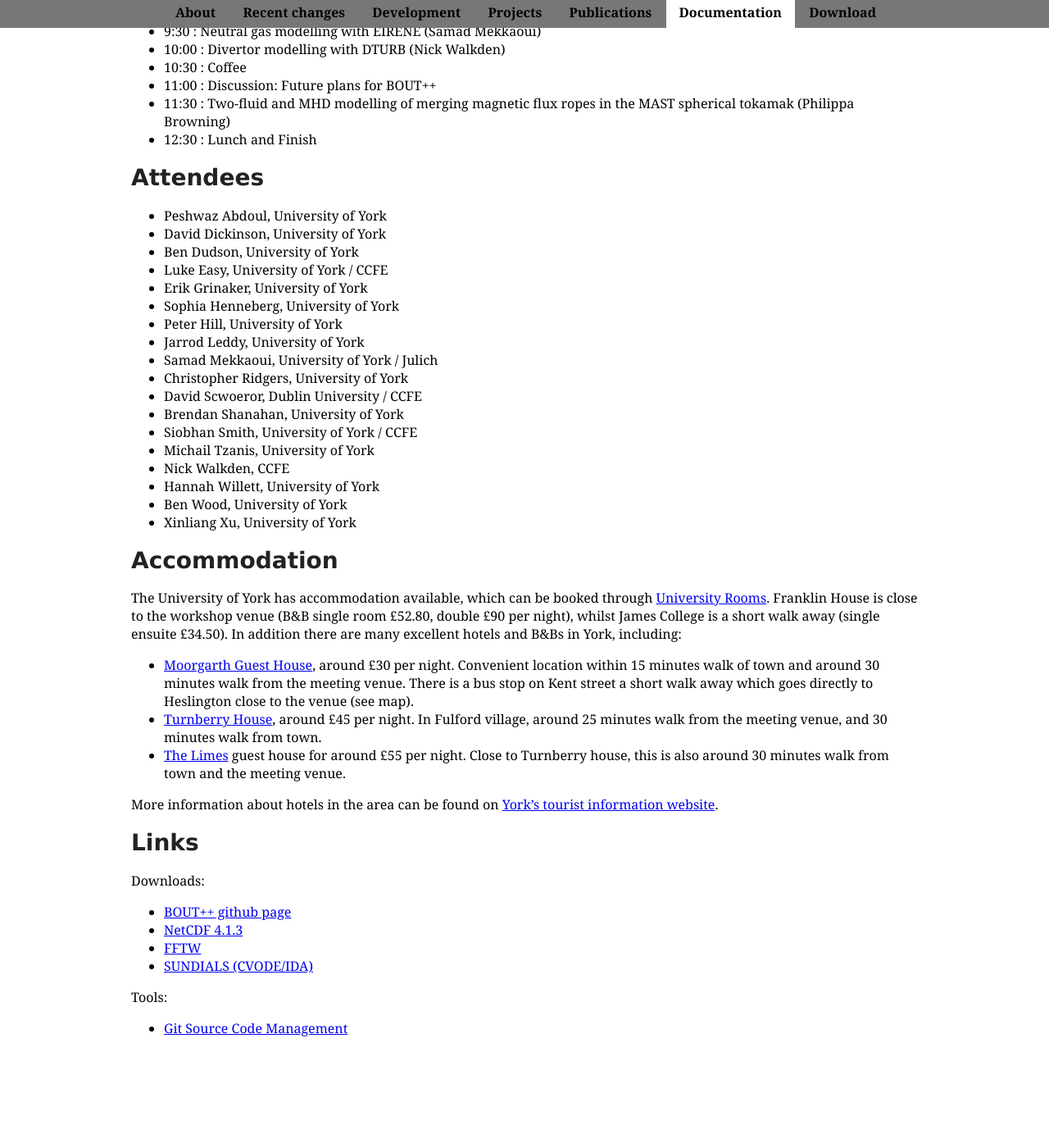
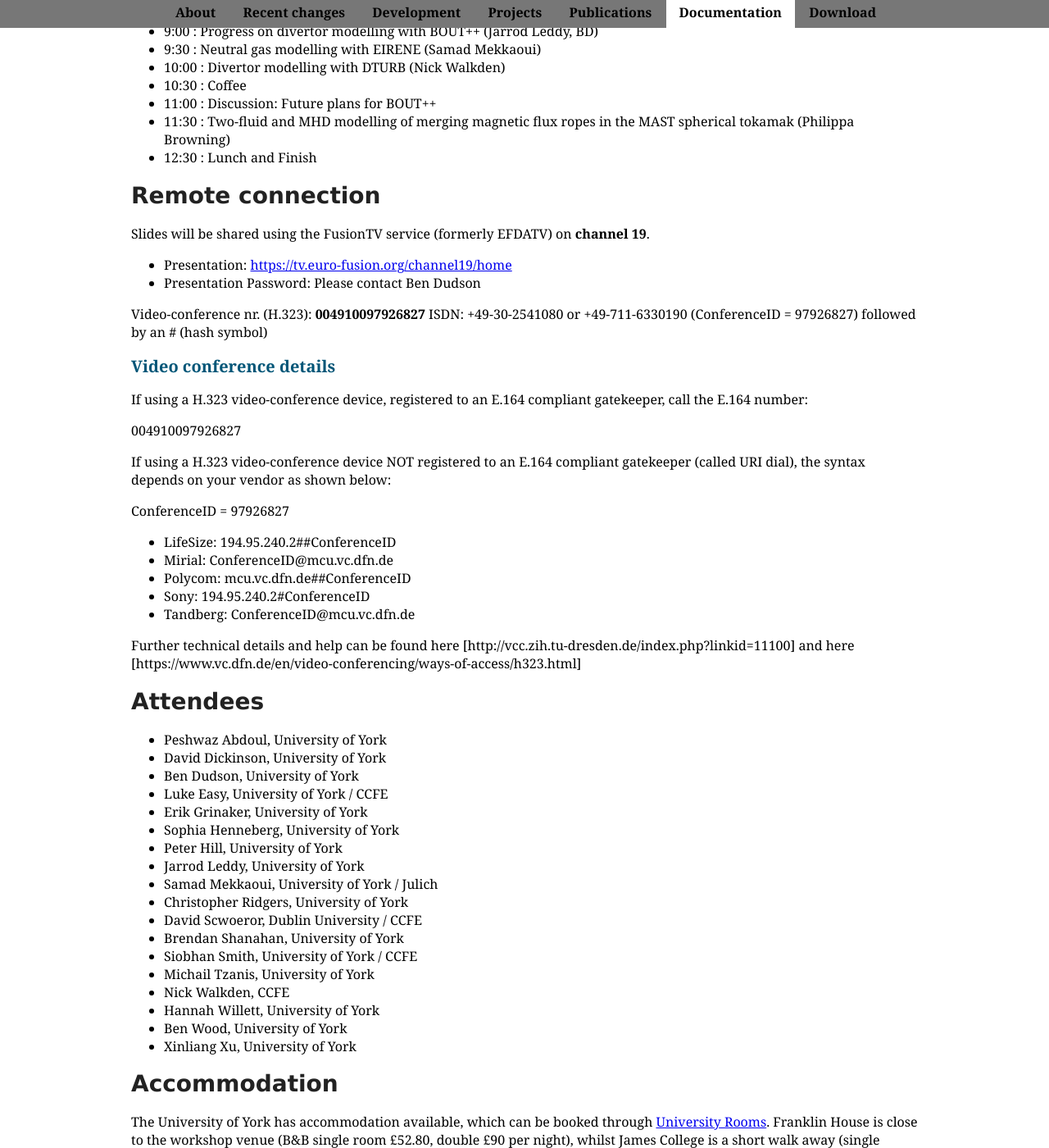
Before and after one commit to boutproject/boutproject.github.io, a Jekyll site: the page built from workshop2015.markdown, in a window 1280 px wide and 1400 px high, scrolled down 1738 px. Shown: the whole window at 82% size. Built offline with Jekyll 4.4.1, drawn with Linux system fonts in a browser that asks for light colours; Markdown is read by kramdown in place of the engine named in the settings; before the commit the page ends 3065 px from its top, so only the background shows below that.

Commit message:
Adding remote connection details

```diff
--- a/workshop2015.markdown
+++ b/workshop2015.markdown
@@ -17,6 +17,7 @@ The aim of this workshop is (1) to prepare researchers to use and further develo
 **Registration**: Anyone interested in attending should contact Ben Dudson (benjamin.dudson@york.ac.uk) by August 31st.
 
 * [Agenda](#agenda)
+* [Remote connection](#remote)
 * [Attendees](#attendees)
 * [Accommodation](#accommodation)
 * [Links](#links)
@@ -81,6 +82,40 @@ The aim of this workshop is (1) to prepare researchers to use and further develo
 * 11:30 : Two-fluid and MHD modelling of merging magnetic flux ropes in the MAST spherical tokamak (Philippa Browning)
 * 12:30 : Lunch and Finish
 
+<a name="remote"/>
+# Remote connection
+
+Slides will be shared using the FusionTV service (formerly EFDATV) on **channel 19**.
+
+* Presentation: [https://tv.euro-fusion.org/channel19/home](https://tv.euro-fusion.org/channel19/home)
+* Presentation Password: Please contact Ben Dudson
+
+Video-conference nr. (H.323): **004910097926827**
+ISDN: +49-30-2541080 or +49-711-6330190 (ConferenceID = 97926827) followed by an # (hash symbol)
+
+## Video conference details
+
+If using a H.323 video-conference device, registered to an E.164 compliant gatekeeper,
+call the E.164 number:
+
+   004910097926827
+
+If using a H.323 video-conference device NOT registered to an E.164 compliant gatekeeper
+(called URI dial), the syntax depends on your vendor as shown below:
+
+ConferenceID = 97926827
+
+* LifeSize: 194.95.240.2##ConferenceID
+* Mirial: ConferenceID@mcu.vc.dfn.de
+* Polycom: mcu.vc.dfn.de##ConferenceID
+* Sony: 194.95.240.2#ConferenceID
+* Tandberg: ConferenceID@mcu.vc.dfn.de
+
+Further technical details and help can be found here
+[http://vcc.zih.tu-dresden.de/index.php?linkid=11100]
+and here
+[https://www.vc.dfn.de/en/video-conferencing/ways-of-access/h323.html]
+
 <a name="attendees"/>
 # Attendees
 
```
